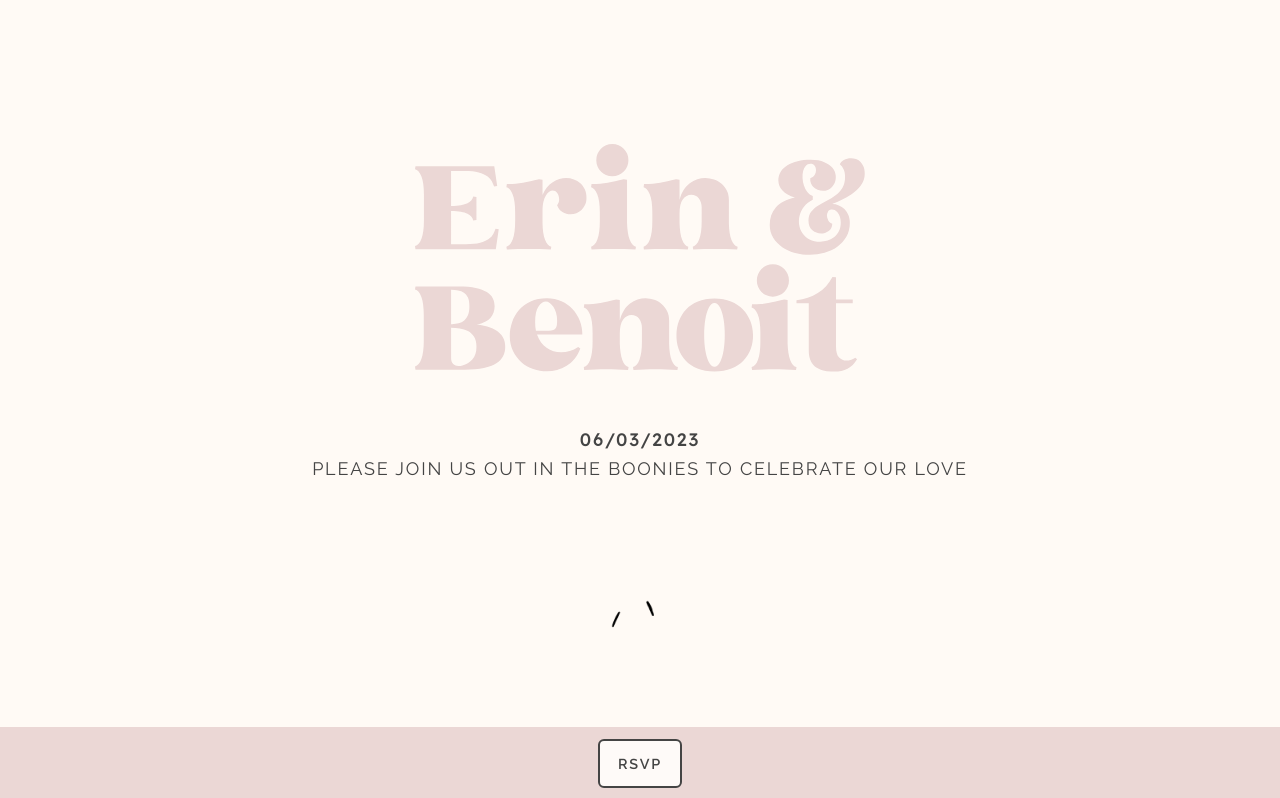
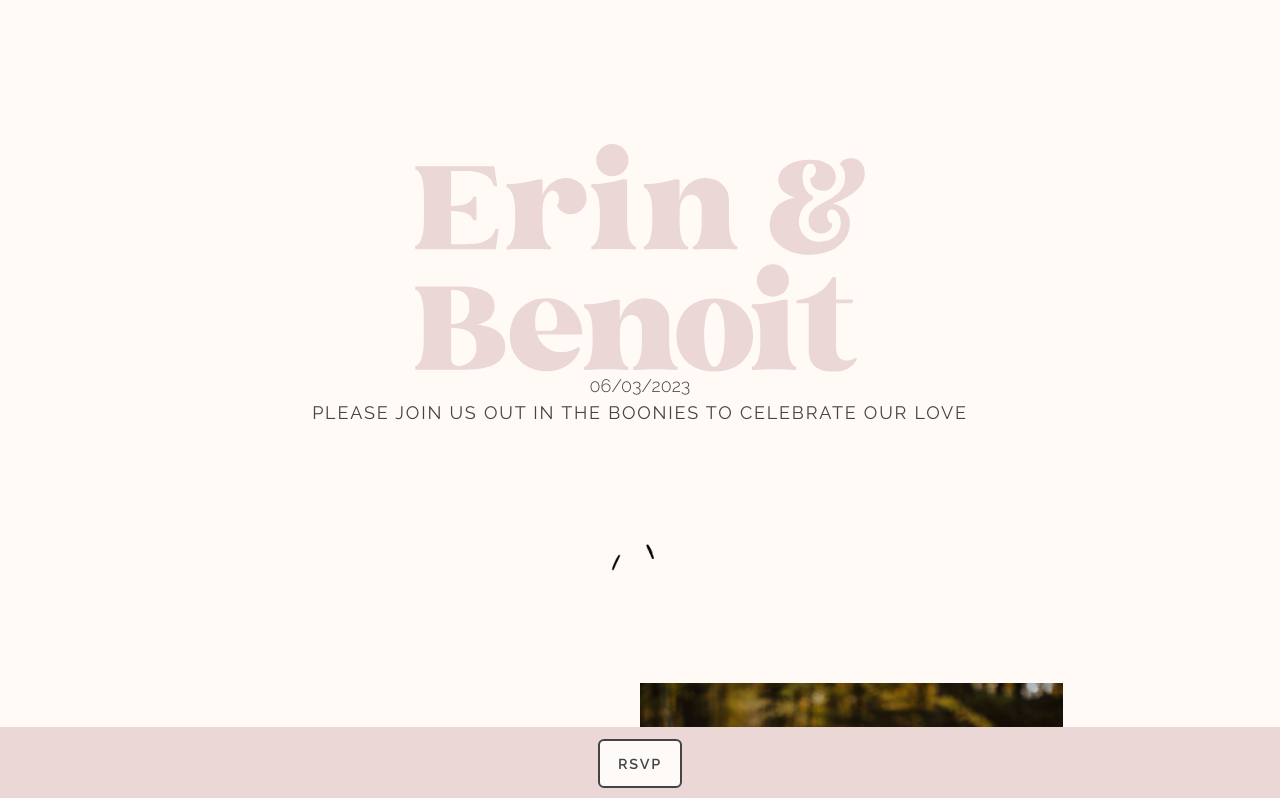
Before and after one commit to martenbjork/erin-and-benoit, a Next.js app: page / in a window 1280 px wide. Shown: the top 798 px of the page. Built offline with nearby package versions, Linux system fonts and the light colour scheme.

Commit message:
Update index.tsx

```diff
--- a/src/pages/index.tsx
+++ b/src/pages/index.tsx
@@ -90,7 +90,7 @@ export default function Home() {
       <main>
         <section className={styles.Hero}>
           <ErinAndBenoitLogo />
-          <p className={styles.Date}>06/03/2023</p>
+          <h2>06/03/2023</h2>
           <p className={styles.JoinUs}>
             Please join us out in the boonies
             to celebrate our love
```
